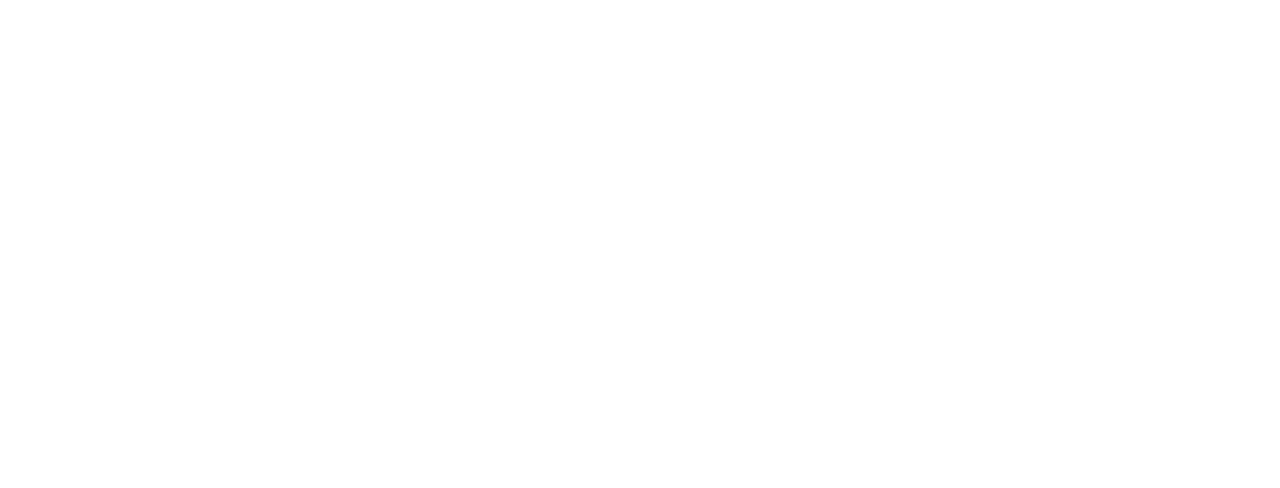
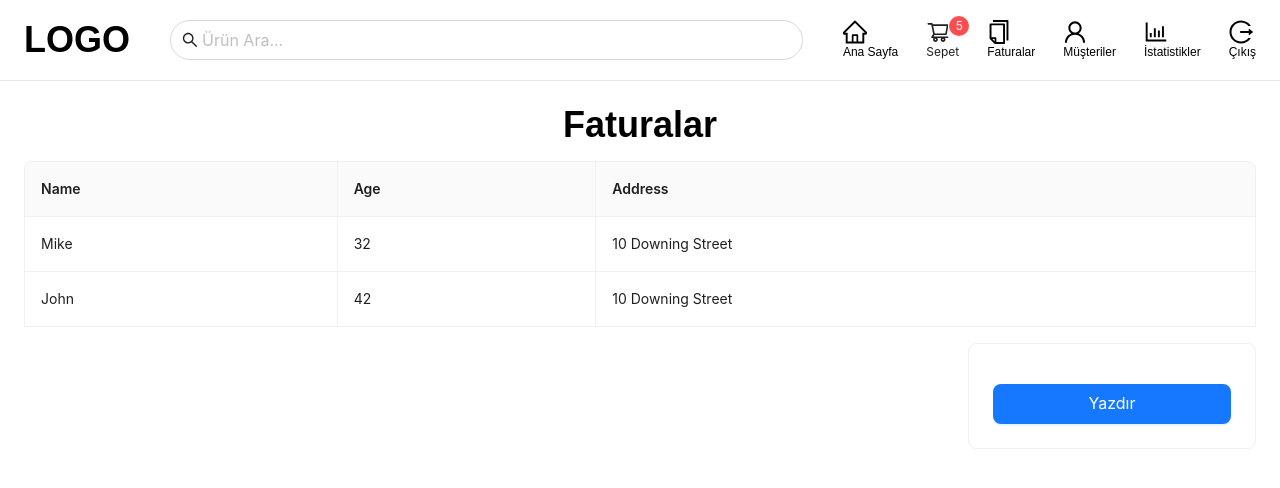
Before and after one commit to eminbasbayan/pos-application-udemy, a React (Create React App) app in the folder client/: page /bills in a window 1280 px wide. Before the commit this address had no page. Shown: the top 488 px of the page. Built offline with nearby package versions, Linux system fonts and the light colour scheme.

Commit message:
bill page

```diff
--- a/client/src/App.jsx
+++ b/client/src/App.jsx
@@ -1,4 +1,5 @@
 import { BrowserRouter, Routes, Route } from "react-router-dom";
+import BillPage from "./pages/BillPage";
 import CartPage from "./pages/CartPage";
 import HomePage from "./pages/HomePage";
 
@@ -8,6 +9,7 @@
       <Routes>
         <Route path="/" element={<HomePage />} />
         <Route path="/cart" element={<CartPage />} />
+        <Route path="/bills" element={<BillPage />} />
       </Routes>
     </BrowserRouter>
   );
--- /dev/null
+++ b/client/src/components/bills/PrintBill.jsx
@@ -0,0 +1,20 @@
+import { Button, Card, Form, Input, Modal, Select } from "antd";
+
+const PrintBill = ({ isModalOpen, setIsModalOpen }) => {
+  const onFinish = (values) => {
+    console.log("Received values of form: ", values);
+  };
+
+  return (
+    <Modal
+      title="Fatura Yazdır"
+      open={isModalOpen}
+      footer={false}
+      onCancel={() => setIsModalOpen(false)}
+    >
+     Fatura
+    </Modal>
+  );
+};
+
+export default PrintBill;
--- a/client/src/components/header/Header.jsx
+++ b/client/src/components/header/Header.jsx
@@ -45,7 +45,7 @@
             </Link>
           </Badge>
           <Link
-            to={"/"}
+            to={"/bills"}
             className="menu-link flex flex-col hover:text-[#40a9ff] transition-all"
           >
             <CopyOutlined className="md:text-2xl text-xl" />
--- /dev/null
+++ b/client/src/pages/BillPage.jsx
@@ -0,0 +1,72 @@
+import { Button, Card,  Table } from "antd";
+import { useState } from "react";
+import PrintBill from "../components/bills/PrintBill.jsx";
+import Header from "../components/header/Header.jsx";
+
+const BillPage = () => {
+  const [isModalOpen, setIsModalOpen] = useState(false);
+  const dataSource = [
+    {
+      key: "1",
+      name: "Mike",
+      age: 32,
+      address: "10 Downing Street",
+    },
+    {
+      key: "2",
+      name: "John",
+      age: 42,
+      address: "10 Downing Street",
+    },
+  ];
+
+  const columns = [
+    {
+      title: "Name",
+      dataIndex: "name",
+      key: "name",
+    },
+    {
+      title: "Age",
+      dataIndex: "age",
+      key: "age",
+    },
+    {
+      title: "Address",
+      dataIndex: "address",
+      key: "address",
+    },
+  ];
+
+  console.log(isModalOpen);
+
+  return (
+    <>
+      <Header />
+      <div className="px-6">
+        <h1 className="text-4xl font-bold text-center mb-4">Faturalar</h1>
+        <Table
+          dataSource={dataSource}
+          columns={columns}
+          bordered
+          pagination={false}
+        />
+        <div className="cart-total flex justify-end mt-4">
+          <Card className="w-72">
+            <Button
+              className="mt-4 w-full"
+              type="primary"
+              size="large"
+              onClick={() => setIsModalOpen(true)}
+            >
+              Yazdır
+            </Button>
+          </Card>
+        </div>
+      </div>
+      <PrintBill isModalOpen={isModalOpen} setIsModalOpen={setIsModalOpen} />
+    </>
+  );
+};
+
+export default BillPage;
```
